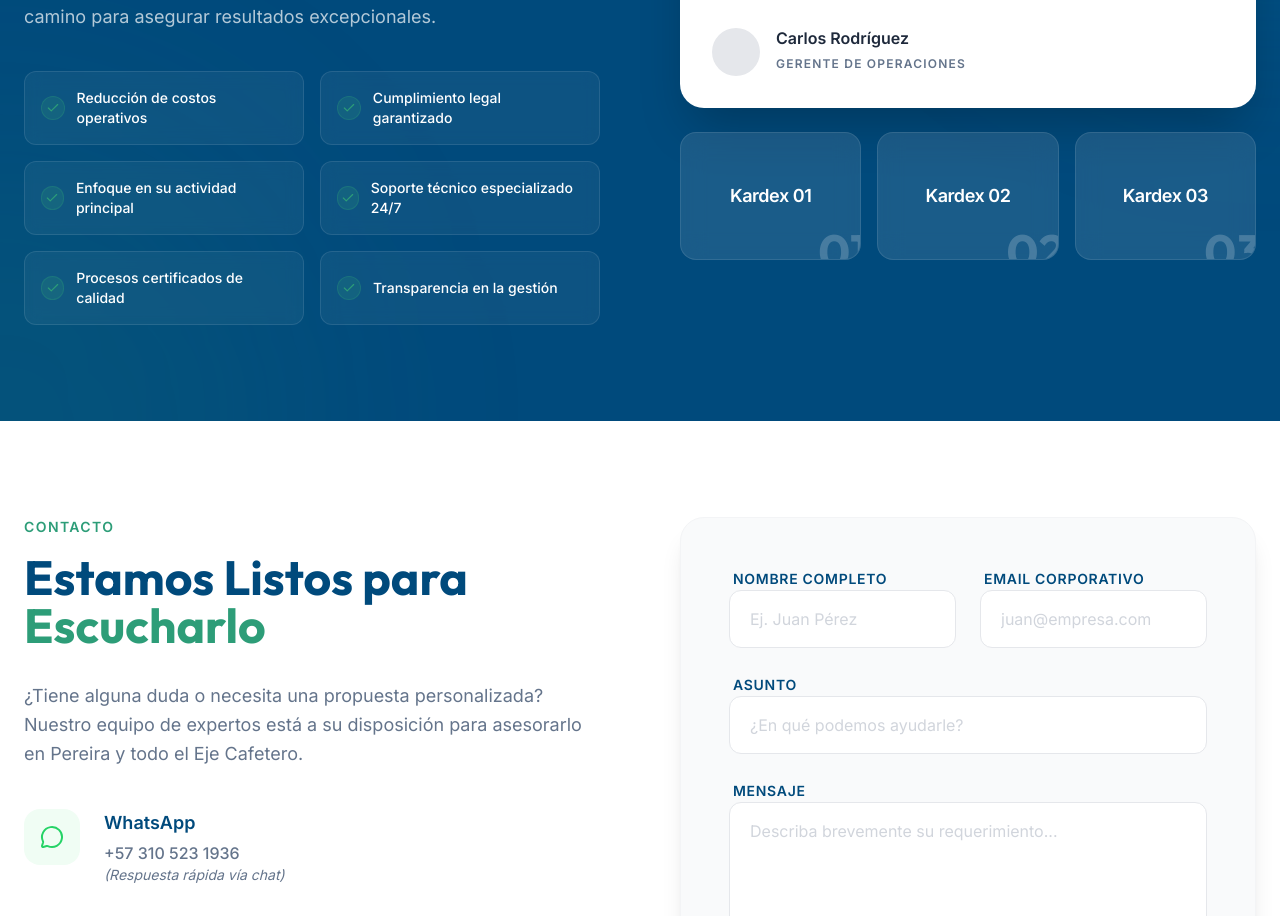
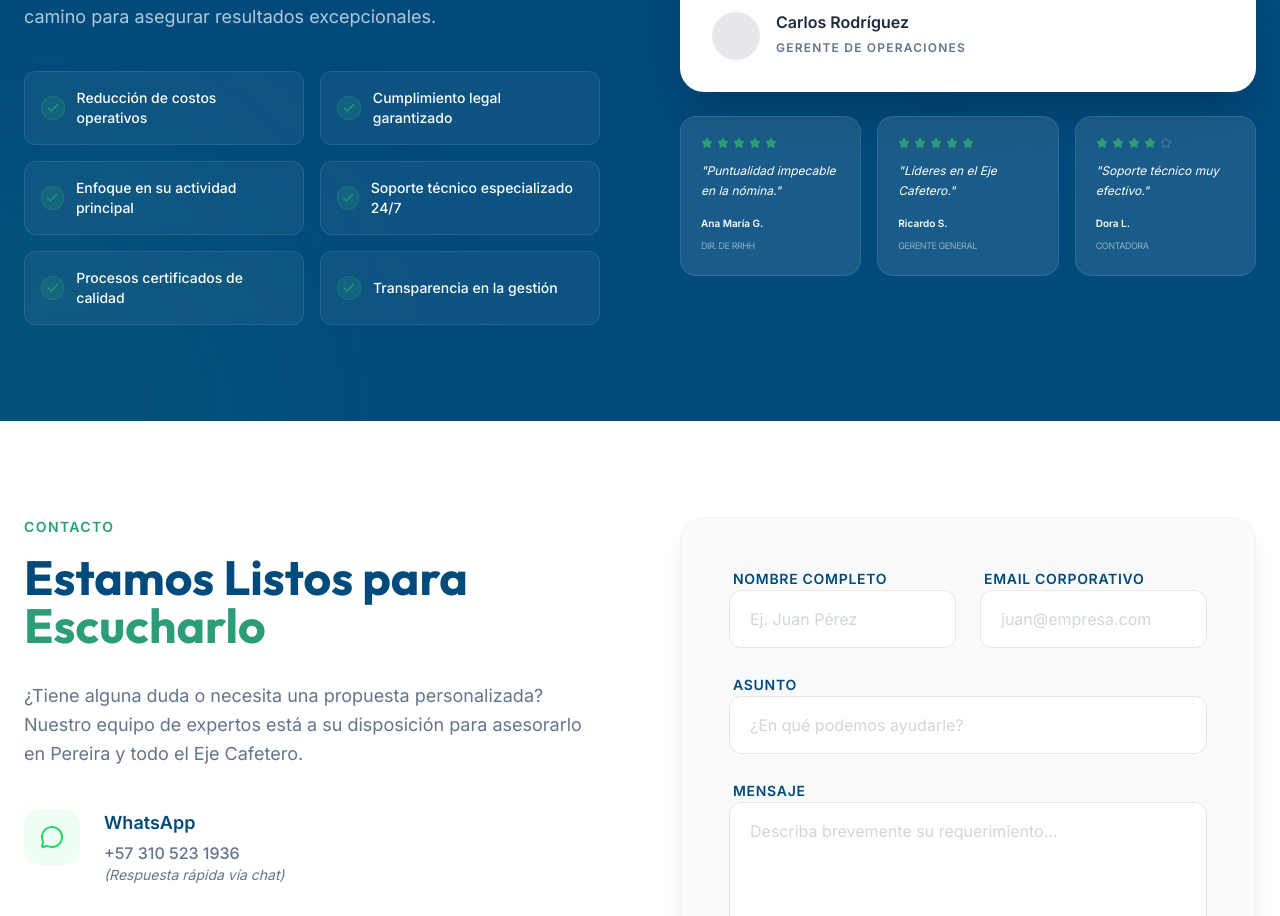
Before and after one commit to nexuswebrss/ms-plus, a React (Vite) app: page / in a window 1280 px wide. Shown: the part 3056-3972 px from the top of the page. Built offline with nearby package versions, Linux system fonts and the light colour scheme.

Commit message:
feat: Add testimonials section to Benefits
Introduces a testimonials section to the Benefits page, showcasing customer feedback and adding social proof. This enhances the credibility of the Misión Plus service offering.

```diff
--- a/src/components/Benefits.tsx
+++ b/src/components/Benefits.tsx
@@ -1,5 +1,5 @@
 import { motion } from 'motion/react';
-import { Check } from 'lucide-react';
+import { Check, Star } from 'lucide-react';
 
 const benefits = [
   'Reducción de costos operativos',
@@ -8,6 +8,27 @@ const benefits = [
   'Soporte técnico especializado 24/7',
   'Procesos certificados de calidad',
   'Transparencia en la gestión',
+];
+
+const testimonials = [
+  {
+    name: 'Ana María G.',
+    role: 'Dir. de RRHH',
+    text: 'Puntualidad impecable en la nómina.',
+    stars: 5
+  },
+  {
+    name: 'Ricardo S.',
+    role: 'Gerente General',
+    text: 'Líderes en el Eje Cafetero.',
+    stars: 5
+  },
+  {
+    name: 'Dora L.',
+    role: 'Contadora',
+    text: 'Soporte técnico muy efectivo.',
+    stars: 4
+  }
 ];
 
 export default function Benefits() {
@@ -74,11 +95,23 @@ export default function Benefits() {
                 </blockquote>
              </div>
 
-             <div className="grid grid-cols-3 gap-4">
-                {[1, 2, 3].map((i) => (
-                  <div key={i} className="bg-white/10 backdrop-blur-md rounded-2xl h-32 flex items-center justify-center border border-white/10 group hover:bg-white/20 transition-all cursor-default overflow-hidden relative">
-                    <div className="text-white/20 font-display font-bold text-5xl absolute -bottom-4 -right-2">0{i}</div>
-                    <span className="text-white font-bold text-lg relative z-10 group-hover:scale-110 transition-transform tracking-tight">Kardex 0{i}</span>
+             <div className="grid grid-cols-1 md:grid-cols-3 gap-4">
+                {testimonials.map((t, i) => (
+                  <div key={i} className="bg-white/10 backdrop-blur-md rounded-2xl p-5 border border-white/10 flex flex-col justify-between hover:bg-white/20 transition-all group h-full">
+                    <div className="flex gap-1 mb-3">
+                      {[...Array(5)].map((_, idx) => (
+                        <Star
+                          key={idx}
+                          size={12}
+                          className={idx < t.stars ? "fill-accent-green text-accent-green" : "text-white/20"}
+                        />
+                      ))}
+                    </div>
+                    <p className="text-white text-xs leading-relaxed mb-4 italic">"{t.text}"</p>
+                    <div>
+                      <span className="text-white font-bold text-[10px] block truncate">{t.name}</span>
+                      <span className="text-white/50 text-[9px] uppercase tracking-tighter">{t.role}</span>
+                    </div>
                   </div>
                 ))}
              </div>
```
